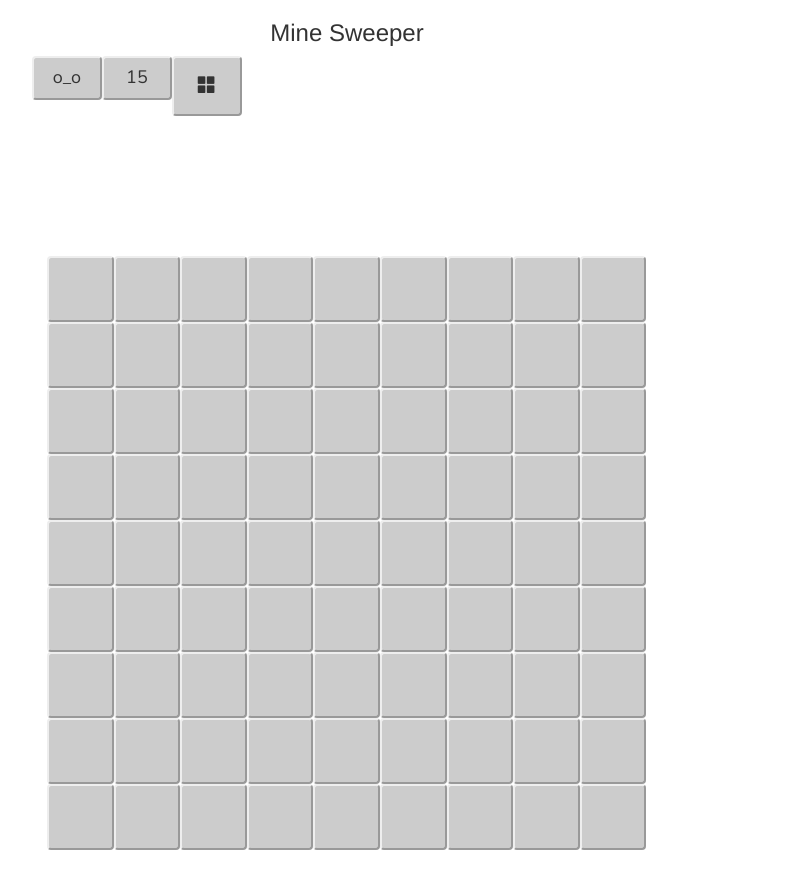
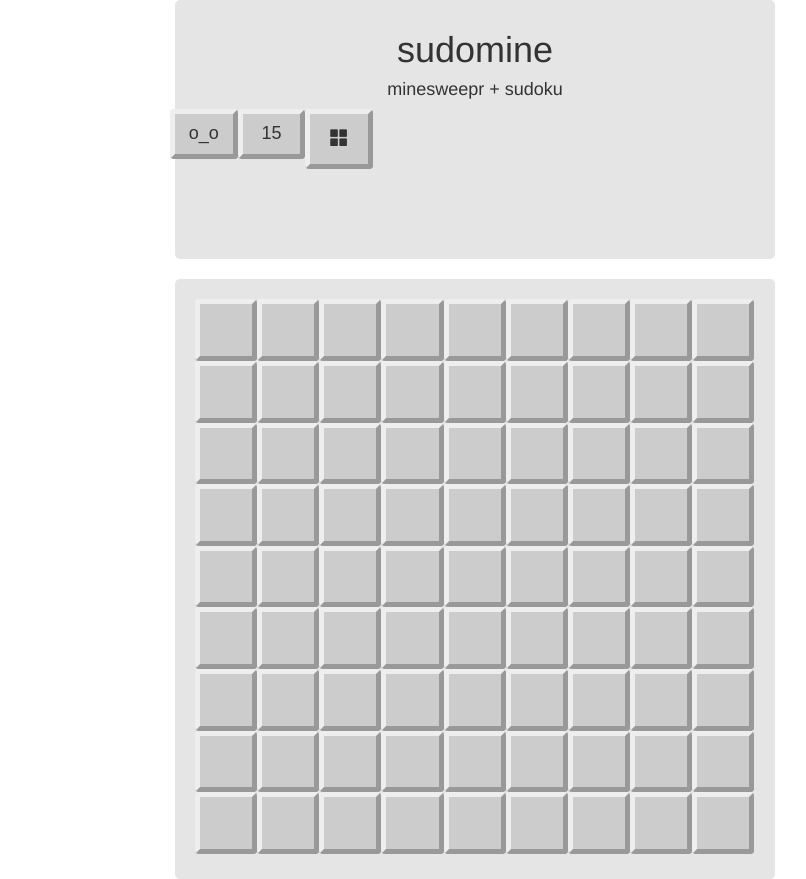
Before and after one commit to asakurasol/Sudomine, a PHP site: page / in a window 1280 px wide. Shown: the whole page, without its empty margins (165-971 px from the left). Before the commit the page ends 850 px from the top, so only its background shows below. Run offline with PHP 8.4, Linux system fonts and the light colour scheme; some libraries are stand-ins or nearby versions; some web fonts are replaced.

Commit message:
centering the game

```diff
--- a/app/app.css
+++ b/app/app.css
@@ -1,23 +1,32 @@
 /* app css stylesheet */
 
 body{
-  width: 80%;
-  margin: auto;
   text-align: center;
+  display: block;
+  margin: 70px;
+}
+
+.content{
+  width: 600px;
+  margin: 0 auto;
 }
 
 #bar{
-  margin: auto;
-  width: 600px;
-  height: 200px;
+  width: 100%;
+  padding: 10px;
   text-align: center;
+  border-radius: 5px;
+  background-color: #e5e5e5;
 }
 
 #game{
-  margin: auto;
-  width: 600px;
+  margin-top : 20px;
+  padding:20px;
+  width: 100%;
   height: 600px;
   text-align: center;
+  border-radius: 5px;
+  background-color: #e5e5e5;
 }
 .column{
    float: left;
@@ -29,11 +38,11 @@ body{
 .rows{
     width: 100%;
     height:11%;
-    border: 2px solid;
+    border: 5px solid;
     border-radius: 4px;
     border-color: #eeeeee #999999 #999999 #eeeeee;
     background-color: #cccccc;
-    line-height: 56px;
+    line-height: 50px;
     vertical-align: middle;
     font-family: 'Nunito', sans-serif;
     font-size: 1.3em;
@@ -84,6 +93,7 @@ body{
   margin-bottom: 80px;
 }
 
+/*
 #game .hack{
   color : #62B262;
   background-color: #4C4C4C;
@@ -100,7 +110,7 @@ body{
   border-color: #62B262;
   width: 100%;
   height: 100%;
-}
+}*/
 
 .controls {
   margin-left: 0px;
--- a/app/index.html
+++ b/app/index.html
@@ -9,7 +9,7 @@
   <title>My AngularJS App</title>
   <meta name="description" content="">
   <meta name="viewport" content="width=device-width, initial-scale=1">
-  <link href='http://fonts.googleapis.com/css?family=Nunito:700,400' rel='stylesheet' type='text/css'>
+  <!--link href='http://fonts.googleapis.com/css?family=Nunito:700,400' rel='stylesheet' type='text/css'-->
   <link rel="stylesheet" href="bower_components/html5-boilerplate/css/normalize.css">
   <link rel="stylesheet" href="bower_components/html5-boilerplate/css/main.css">
   <link rel="stylesheet" href="app.css"/>
--- a/app/view1/view1.html
+++ b/app/view1/view1.html
@@ -1,8 +1,7 @@
-<div>
-	<h3>Mine Sweeper</h3>
-</div>
-
+<div class = 'content'>
 	<div id = "bar">
+	<h1>sudomine</h1>
+	<h4>minesweepr + sudoku</h4>
 		<div class = 'gameStatus row'>
 			<div class = 'column' ng-click = "newGame()">
 					<div class = 'rows'>
@@ -40,6 +39,7 @@
 				<div class = 'rows hack'>{{control}}</div>
 			</div>
 		</div>
+
 </div>
 
 	<div id = "game">
```
Lines whose indentation alone changed are shown as unchanged.
